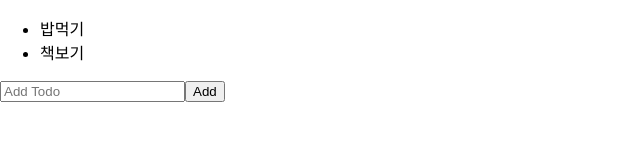
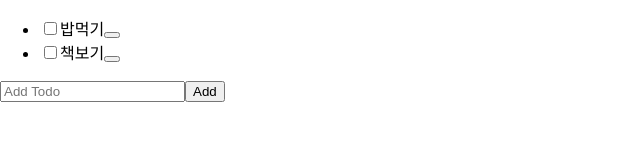
Before and after one commit to hyunny123/react_revision, a React (Create React App) app in the folder summary/: page / in a window 1280 px wide. Shown: the top 160 px of the page, without its empty margins (0-640 px from the left). Built offline with nearby package versions, Linux system fonts and the light colour scheme.

Commit message:
[FEAT]TodoList에 delete,update 함수 넣기

```diff
--- /dev/null
+++ b/summary/src/components/Todo/Todo.jsx
@@ -0,0 +1,11 @@
+import React from "react";
+
+export default function Todo({ todo, onUpdate, onDelete }) {
+  return (
+    <li>
+      <input type="checkbox" id="checkbox" />
+      <label htmlFor="">{todo.text}</label>
+      <button></button>
+    </li>
+  );
+}
--- a/summary/src/components/TodoList/TodoList.jsx
+++ b/summary/src/components/TodoList/TodoList.jsx
@@ -1,5 +1,6 @@
 import React, { useState } from "react";
 import AddTodo from "../AddTodo/AddTodo";
+import Todo from "../Todo/Todo";
 
 export default function TodoList() {
   const [todos, setTodos] = useState([
@@ -20,11 +21,21 @@ export default function TodoList() {
     // console.log(todo);
     setTodos([...todos, todo]);
 
+  const handleUpdate = (updated) =>
+    setTodos(todos.map((t) => (t.id === updated.id ? updated : t)));
+  const handleDelete = (deleted) =>
+    setTodos(todos.filter((t) => t.id !== deleted));
+
   return (
     <div>
       <ul>
         {todos.map((item) => (
-          <li key={item.id}>{item.text}</li>
+          <Todo
+            key={item.id}
+            todo={item}
+            onUpdate={handleUpdate}
+            onDelete={handleDelete}
+          />
         ))}
       </ul>
       <AddTodo onAdd={handleAdd} />
```
